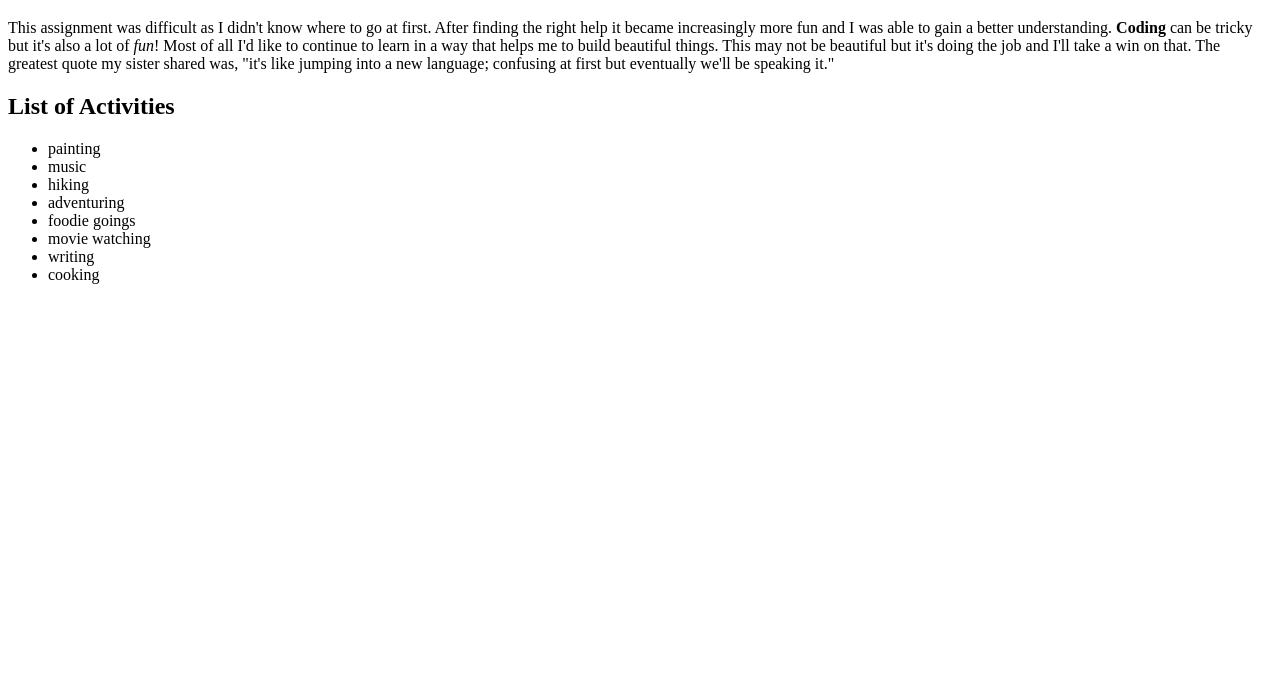
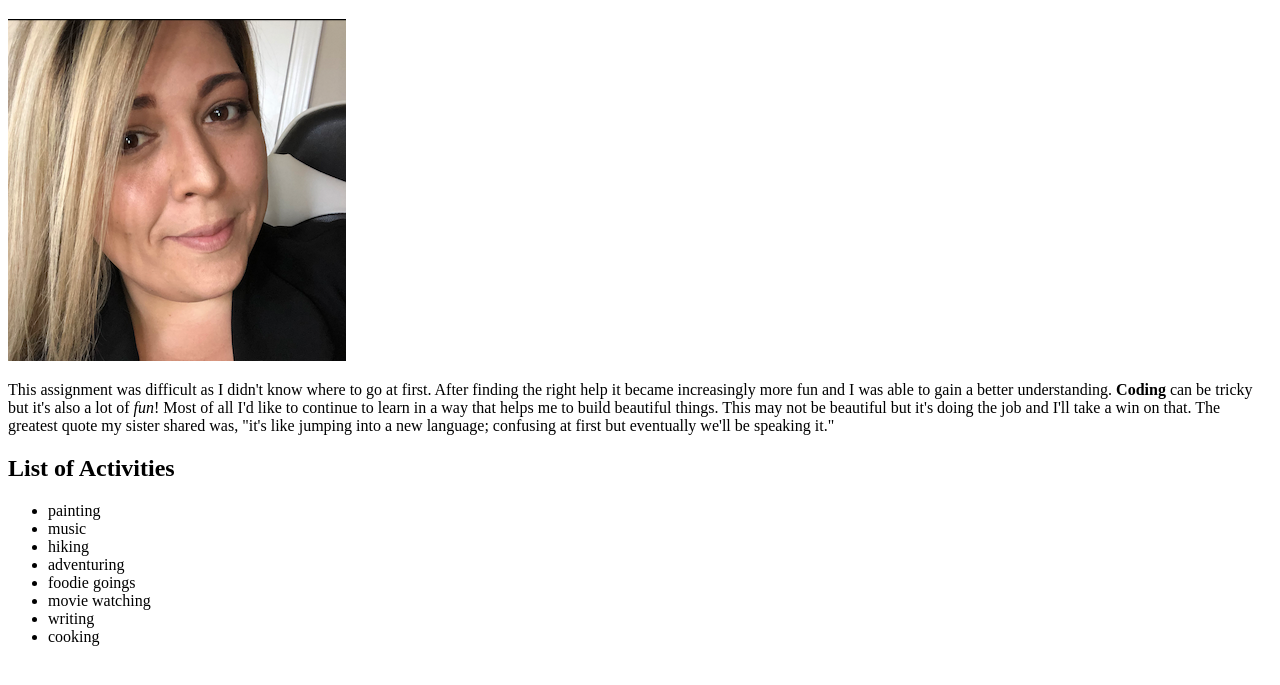
Before and after one commit to maykay92/wdd130, a plain HTML site: page index.html in a window 1280 px wide. Shown: the part 61-746 px from the top of the page. Drawn offline with Linux system fonts and the light colour scheme.

Commit message:
added graphic

```diff
--- a/index.html
+++ b/index.html
@@ -9,6 +9,7 @@
 <main>
 <h1>Kathryn Mayer</h1>
 
+<img src="images/me2.png" alt="Sister Mayer profile picture">
 
     <p>This assignment was difficult as I didn't know where to go at first.
         After finding the right help it became increasingly more fun and I
```
Also changed, not shown: images/katy.jpg (added), images/me.png (added), images/me2.png (added).
